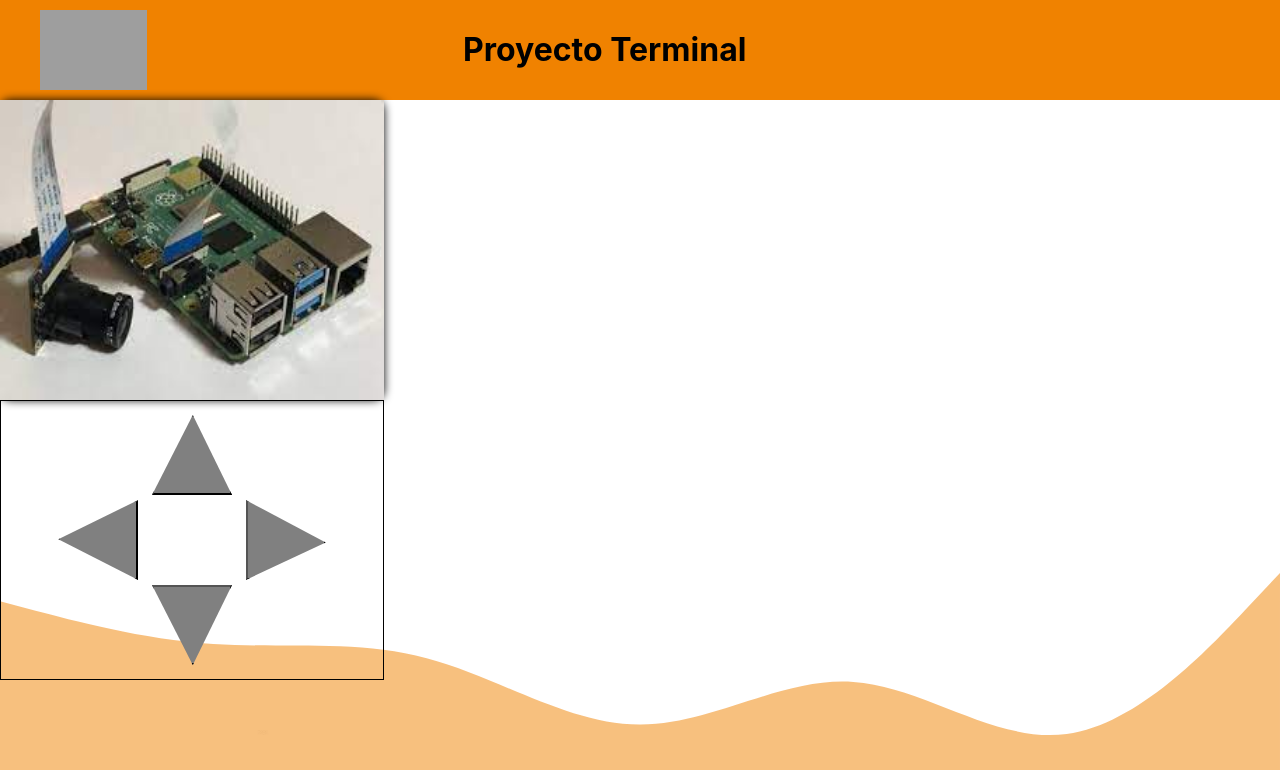
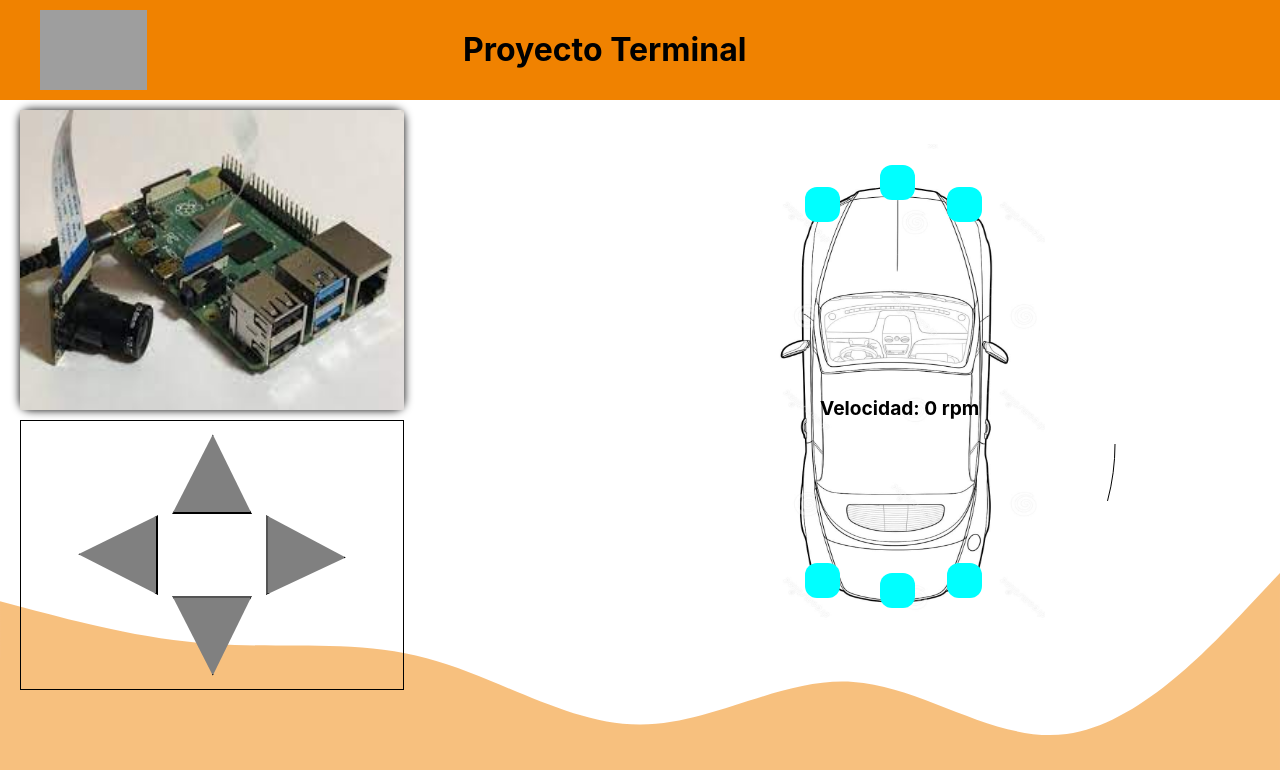
Before and after one commit to vicwrestler/Pt, a React (Create React App) app in the folder client/: page / in a window 1280 px wide. Shown: the top 770 px of the page. Built offline with nearby package versions, Linux system fonts and the light colour scheme; grey boxes are pictures that could not be loaded.

Commit message:
Interfaces terminadas

```diff
--- a/client/src/components/Canva.jsx
+++ b/client/src/components/Canva.jsx
@@ -26,16 +26,21 @@ const pinta = (ctx, arreglo) => {
     let random = Math.floor(Math.random() * (210 - 230)) + 230;
 
     // ctx.arc(225, 300, random, toRadians(i * 15), toRadians(i * 15 + 15), false);
-    if(arreglo[i]<0)
-        arreglo[i]=10;
-    ctx.arc(225, 300, arreglo[i], toRadians(i * 15), toRadians(i * 15 + 15), false);
+    if (arreglo[i] < 0) arreglo[i] = 10;
+    ctx.arc(
+      225,
+      300,
+      arreglo[i],
+      toRadians(i * 15),
+      toRadians(i * 15 + 15),
+      false
+    );
   }
   // ctx.arc(100, 100, 30, toRadians(0), toRadians(15), false);
   ctx.stroke();
 };
 const dibujaSegmento = (ctx, angulo, distancia) => {
   ctx.beginPath();
-
   ctx.arc(
     225,
     300,
@@ -46,23 +51,62 @@ const dibujaSegmento = (ctx, angulo, distancia) => {
   );
   ctx.stroke();
 };
-function Canva({ datosServidor }) {
+// const datosServidor = {
+//   arreglo: [0, 1, 2, 3, 4, 5, 6, 7, 8, 9, 10, 11, 12, 13, 14, 15, 16, 17, 18, 19, 20, 21, 22],
+//   angulo: 23,
+//   distancia: 220,
+// };
+const datosServidor = {
+  velocidad: 0,
+  distancia: 220,
+  sensores: [1, 1, 1, 1, 1, 1],
+  angulo: 0,
+  arreglo: [
+    0, 1, 2, 3, 4, 5, 6, 7, 8, 9, 10, 11, 12, 13, 14, 15, 16, 17, 18, 19, 20,
+    21, 22,
+  ],
+};
+// function Canva({ datosServidor }) {
+function Canva() {
   const canvasRef = useRef(null);
-  const [arreglo, setArreglo]=useState(datosServidor.arreglo);
+  const [datos, setDatos] = useState(datosServidor);
+  const [arreglo, setArreglo] = useState(datosServidor.arreglo);
   useEffect(() => {
     const canvas = canvasRef.current;
     const context = canvas.getContext("2d");
+
     dibujaSegmento(context, datosServidor.angulo, datosServidor.distancia);
   }, []);
   return (
+    <div className={style.canva}>
+      <div className={style.velocidad}>
+        <h2>Velocidad: {datosServidor.velocidad} rpm</h2>
+      </div>
       <canvas
         ref={canvasRef}
         className={style.canvas}
         // style={}
         width={450}
-      height={600}
+        height={500}
       ></canvas>
+      {
+        datos.sensores.map((sensor, index) => {
+          if (sensor) {
+            return (
+              <div
+                key={index}
+                className={`${style.sensor} ${style[`sensor${index + 1}`]}`}
+              ></div>
+            );
+          }else{
+            return null;
+          }
+        })
 
+        // datos.sensores[0]&& <div className={`${style.sensor} ${style.sensor1}`}></div>
+      }
+      {/* <div className={`${style.sensor} ${style["sensor1"]}`}></div> */}
+    </div>
   );
 }
 
--- a/client/src/components/Canva.module.css
+++ b/client/src/components/Canva.module.css
@@ -1,3 +1,9 @@
+.canva{
+    position: absolute;
+    right: 10rem;
+    top: 9rem;
+
+}
 .canvas {
     background-image: url("../img/auto.png");
     background-repeat: no-repeat;
@@ -6,3 +12,65 @@
     /* width: 100%; */
     /* height: 98vh; */
 }
+.sensor {
+    /* z-index: 1000; */
+    width: 35px;
+    height: 35px;
+    border-radius: 12px;
+    background-color: aqua;
+    position: absolute;
+}
+.sensor1 {
+    top: 43px;
+    left: 135px;
+}
+
+.sensor2 {
+    top: 21px;
+    left: 210px;
+
+}
+
+.sensor3 {
+    top: 43px;
+    left: 277px;
+
+}
+
+.sensor4 {
+    bottom: 50px;
+    left: 135px;
+
+}
+
+.sensor5 {
+    bottom: 40px;
+    left: 210px;
+
+}
+
+.sensor6 {
+    bottom: 50px;
+    left: 277px;
+
+}
+.velocidad {
+    font-size: .8em;
+    position: absolute;
+    top: 50%;
+    left: 150px;
+}
+
+.distancia {
+    font-size: 1em;
+    position: absolute;
+    top: 25px;
+    left: 390px;
+}
+.encendido {
+    background-color: red;
+}
+
+.apagado {
+    background-color: transparent;
+}
--- a/client/src/components/ControlA.module.css
+++ b/client/src/components/ControlA.module.css
@@ -1,10 +1,11 @@
 .ControlA {
     border: 1px solid black;
     width: 30%;
-    height: 280px;
+    height: 270px;
     position: relative;
     z-index: 10;
-    /* margin-left: 30px; */
+    margin-top: 10px;
+    margin-left: 20px;
 }
 
 .control {
--- a/client/src/components/PiePag.jsx
+++ b/client/src/components/PiePag.jsx
@@ -3,7 +3,8 @@ import style from './PiePag.module.css'
 function PiePag() {
   return (
     <div className={style.pie}>
-        <svg xmlns="http://www.w3.org/2000/svg" viewBox="0 0 1440 320"><path fill="#F08200" fill-opacity="1" d="M0,96L40,106.7C80,117,160,139,240,144C320,149,400,139,480,160C560,181,640,235,720,234.7C800,235,880,181,960,186.7C1040,192,1120,256,1200,245.3C1280,235,1360,149,1400,106.7L1440,64L1440,320L1400,320C1360,320,1280,320,1200,320C1120,320,1040,320,960,320C880,320,800,320,720,320C640,320,560,320,480,320C400,320,320,320,240,320C160,320,80,320,40,320L0,320Z"></path></svg>
+        {/* <svg xmlns="http://www.w3.org/2000/svg" viewBox="0 0 1440 320"><path fill="#F08200" fill-opacity="1" d="M0,96L40,106.7C80,117,160,139,240,144C320,149,400,139,480,160C560,181,640,235,720,234.7C800,235,880,181,960,186.7C1040,192,1120,256,1200,245.3C1280,235,1360,149,1400,106.7L1440,64L1440,320L1400,320C1360,320,1280,320,1200,320C1120,320,1040,320,960,320C880,320,800,320,720,320C640,320,560,320,480,320C400,320,320,320,240,320C160,320,80,320,40,320L0,320Z"></path></svg> */}
+        <svg xmlns="http://www.w3.org/2000/svg" viewBox="0 0 1440 320"><path fill="#F08200" d="M0,96L40,106.7C80,117,160,139,240,144C320,149,400,139,480,160C560,181,640,235,720,234.7C800,235,880,181,960,186.7C1040,192,1120,256,1200,245.3C1280,235,1360,149,1400,106.7L1440,64L1440,320L1400,320C1360,320,1280,320,1200,320C1120,320,1040,320,960,320C880,320,800,320,720,320C640,320,560,320,480,320C400,320,320,320,240,320C160,320,80,320,40,320L0,320Z"></path></svg>
     </div>
   )
 }
--- a/client/src/components/VideoS.module.css
+++ b/client/src/components/VideoS.module.css
@@ -1,4 +1,6 @@
 .videoS {
+    margin-left: 20px;
+    margin-top: 10px;
     width: 30%;
     height: 300px;
     border-image: linear-gradient(to right, #000, #fff) 1;
```
Also changed, not shown: 1 other file (tests, documents, lock files or other folders). Lines whose indentation alone changed are shown as unchanged.
